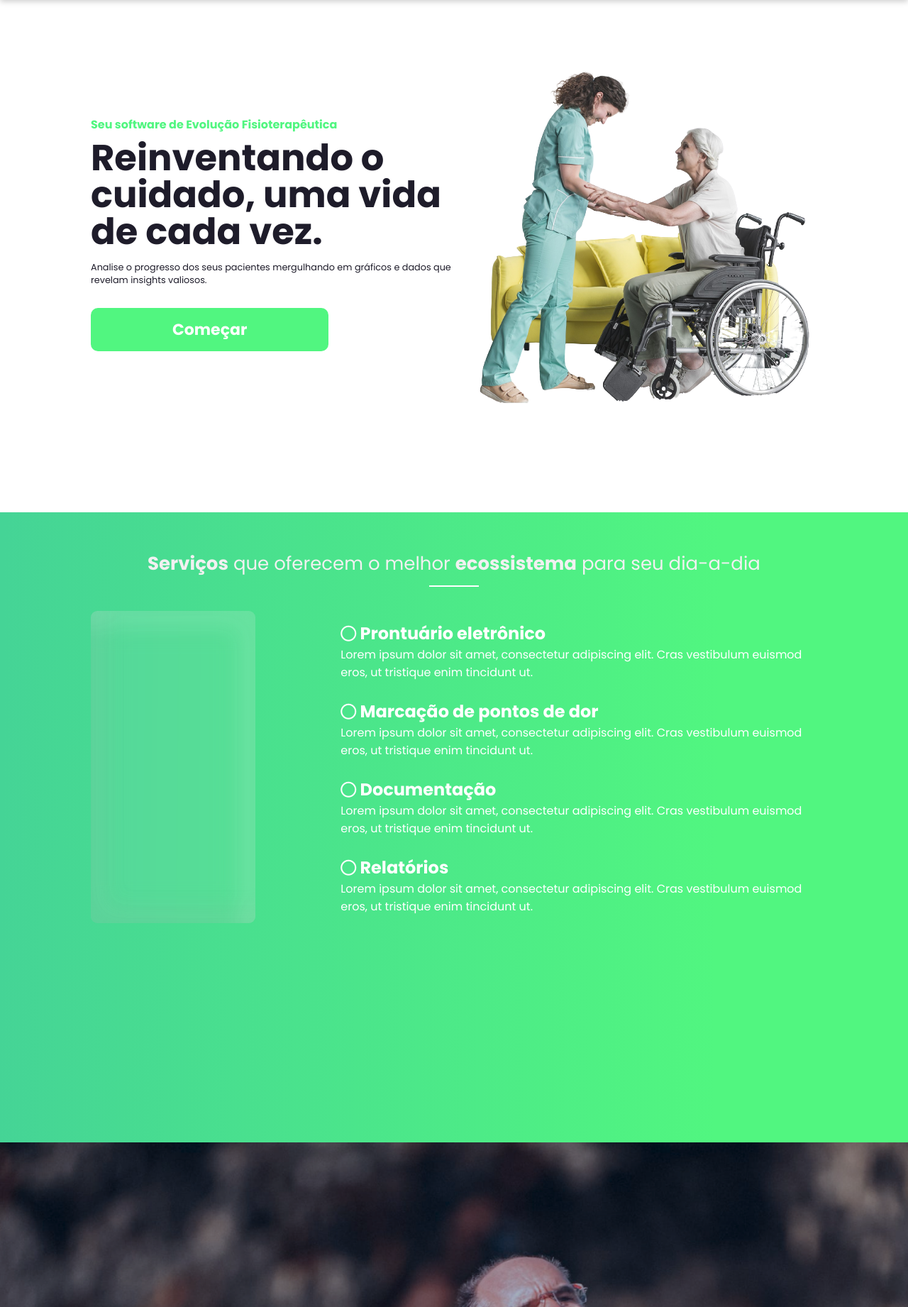
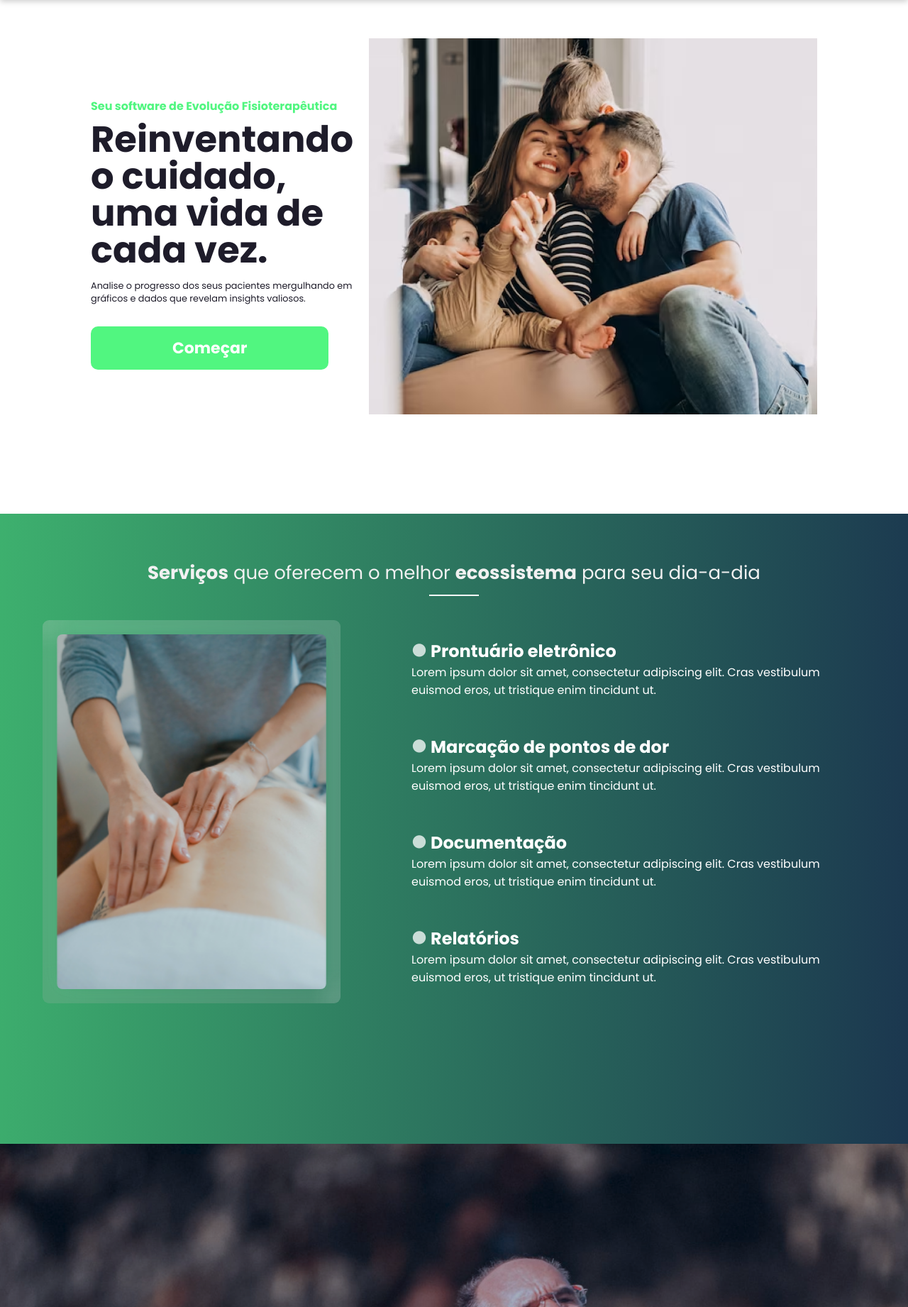
Before and after one commit to MAJE-Tecnologias/Evoluti, a PHP site: page / in a window 1280 px wide. Shown: the part 78-1920 px from the top of the page at 71% size. Run offline with PHP 8.4, Linux system fonts and the light colour scheme; some libraries are stand-ins or nearby versions.

Commit message:
Commit 31
Atualizações

```diff
--- a/CSS/style.css
+++ b/CSS/style.css
@@ -176,12 +176,7 @@ footer {
 .servicos {
     width: 100%;
     height: 111vh;
-    display: inline-block;
-    align-items: center;
-    justify-content: space-between;
-    padding: 0px 10%;
-    background: linear-gradient(270.62deg, #51F680 21.15%, #46D794 92.94%, #45D496 99.46%);
-    ;
+    background: linear-gradient(93deg, #51F680 -57.5%, #1A334E 102.88%);
 }
 
 .serv-titulo {
@@ -215,42 +210,57 @@ footer {
 .servicos_conteudo {
     justify-content: center;
     display: flex;
+    column-gap: 100px;
 }
 
 .slides {
-    width: 320px;
-    height: 440px;
+    display: flex;
+    width: 420px;
+    height: 540px;
+    padding: 20px;
 
     border-radius: 9px;
     background: rgba(217, 217, 217, 0.10);
     box-shadow: -25.07836151123047px 25.07836151123047px 25.07836151123047px 0px rgba(255, 255, 255, 0.10) inset, 25.07836151123047px -25.07836151123047px 25.07836151123047px 0px rgba(165, 165, 165, 0.10) inset;
     backdrop-filter: blur(25.07836151123047px);
-    margin-right: 120px;
+}
+
+#itens{
+    overflow-x: hidden;
+    display: flex;
+    scroll-behavior: smooth;
+    scroll-snap-type: x mandatory;
+    aspect-ratio: 16/9;
+    border-radius: 0.5rem;
+}
+
+#itens img{
+    flex: 1 0 100%;
+    scroll-snap-align: start;
+    object-fit: cover;
 }
 
 .botoes_slides {
     display: grid;
     align-items: center;
     justify-content: center;
+    width: 50%;
 }
 
 .botao_slide {
     color: white;
+    opacity: 0.75;
+    transition: opacity ease 250ms;
 }
 
 .botao_slide:hover {
-    font-size: 30px;
+    opacity: 1;
     cursor: pointer;
 }
 
 .servicos_text {
     color: white;
 }
-
-.hexagonos:hover {
-    transform: scale(1.1);
-}
-
 
 /* --------------------------------------------------------- */
 
--- a/HTML/index.php
+++ b/HTML/index.php
@@ -75,8 +75,11 @@ include '../MySQL/conecta.php';
                 </p>
                 <a href="#" class="home-btn">Começar</a>
             </div>
+            <div class="teste">
+            <img src="/Imagens/Família.png" alt="fisio" class="home-img">
+            </div>
             <div class="home-img-container">
-                <img src="/Imagens/imgfisio.png" alt="fisio" class="home-img">
+
             </div>
         </section>
 
@@ -87,18 +90,24 @@ include '../MySQL/conecta.php';
             <h2 class="barrinha" id="barrinha_serv"></h2>
 
             <div class="servicos_conteudo">
-                <div class="slides"></div>
+                <div class="slides">
+                    <div id="itens">
+                    <img id="slide1" src="/Imagens/Serviços/Card_Img.png" alt="carousel1" class="img_slide">
+                    <img id="slide2" src="/Imagens/Serviços/Card_Img2.png" alt="carousel1" class="img_slide">
+                    <img id="slide3" src="/Imagens/Serviços/Card_Img3.png" alt="carousel1" class="img_slide">
+                    </div>
+                </div>
                 <div class="botoes_slides">
 
                     <div class="servicos_text">
-                        <h1><a class="botao_slide"><i class="fa-regular fa-circle"></a></i> Prontuário eletrônico
+                        <h1><a href="#slide1" class="botao_slide"><i class="bx bxs-circle"></a></i> Prontuário eletrônico
                         </h1>
                         <p>Lorem ipsum dolor sit amet, consectetur adipiscing elit. Cras vestibulum euismod eros, ut
                             tristique enim tincidunt ut.</p>
                     </div>
 
                     <div class="servicos_text">
-                        <h1><a class="botao_slide"><i class="fa-regular fa-circle"></a></i> Marcação de pontos de
+                        <h1><a href="#slide2" class="botao_slide"><i class="bx bxs-circle"></a></i> Marcação de pontos de
                             dor
                         </h1>
                         <p>Lorem ipsum dolor sit amet, consectetur adipiscing elit. Cras vestibulum euismod eros, ut
@@ -106,13 +115,13 @@ include '../MySQL/conecta.php';
                     </div>
 
                     <div class="servicos_text">
-                        <h1><a class="botao_slide"><i class="fa-regular fa-circle"></a></i> Documentação</h1>
+                        <h1><a href="#slide3" class="botao_slide"><i class="bx bxs-circle"></a></i> Documentação</h1>
                         <p>Lorem ipsum dolor sit amet, consectetur adipiscing elit. Cras vestibulum euismod eros, ut
                             tristique enim tincidunt ut.</p>
                     </div>
 
                     <div class="servicos_text">
-                        <h1><a class="botao_slide"><i class="fa-regular fa-circle"></a></i> Relatórios</h1>
+                        <h1><a href="#slide1" class="botao_slide"><i class="bx bxs-circle"></a></i> Relatórios</h1>
                         <p>Lorem ipsum dolor sit amet, consectetur adipiscing elit. Cras vestibulum euismod eros, ut
                             tristique enim tincidunt ut.</p>
                     </div>
@@ -214,7 +223,7 @@ include '../MySQL/conecta.php';
             <div class="quemS-text">
 
                 <h1 class="login-titulo">Quem somos?</h1>
-                <h2 class="barrinha"></h2>
+                <h2 class="barrinhaQS"></h2>
                 <p>A MAJE Tecnologias é uma empresa inovadora especializada no desenvolvimento de software, com foco
                     na
                     criação de soluções tecnológicas.</p>
@@ -264,6 +273,18 @@ include '../MySQL/conecta.php';
                         <img src="/Imagens/QuemSomos/Renato.png" alt="backgroundCard4" class="card4">
                         <div class="textoCard4">
                             <h1>Renato Carvalho</h1>
+                            <p>- Programador Front-End</p>
+                            <p>- Designer</p>
+                            <a href="https://www.linkedin.com/in/carolina-pavan-570a0a215/"><i class="fa fa-linkedin"
+                                    id="icones"></i></a>
+                            <a href="https://github.com/RenatoAC2004"><i class="fa fa-github" id="icones"></i></a>
+                            <a href="l1nk.dev/linkedinlucas"><i class="fa fa-instagram" id="icones"></i></a>
+                        </div>
+                    </div>
+                    <div class="coluna5">
+                        <img src="/Imagens/QuemSomos/Bruno.png" alt="backgroundCard4" class="card4">
+                        <div class="textoCard4">
+                            <h1>Bruno Carvalho</h1>
                             <p>- Programador Front-End</p>
                             <p>- Designer</p>
                             <a href="https://www.linkedin.com/in/carolina-pavan-570a0a215/"><i class="fa fa-linkedin"
```
Also changed, not shown: other parts of CSS/style.css (+23 -4 lines), Imagens/Família.png (added), Imagens/Serviços/Card_Img.png, Imagens/Serviços/Card_Img2.png (added), Imagens/Serviços/Card_Img3.png (added).
